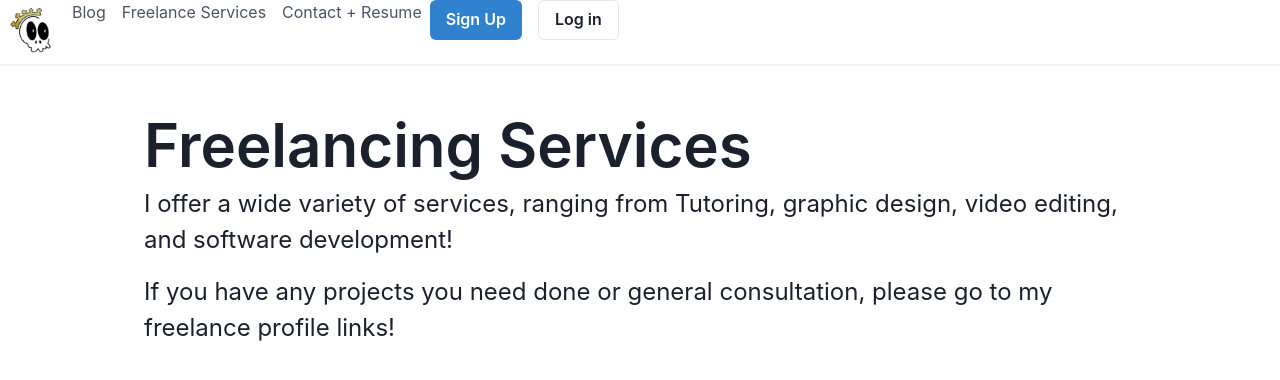
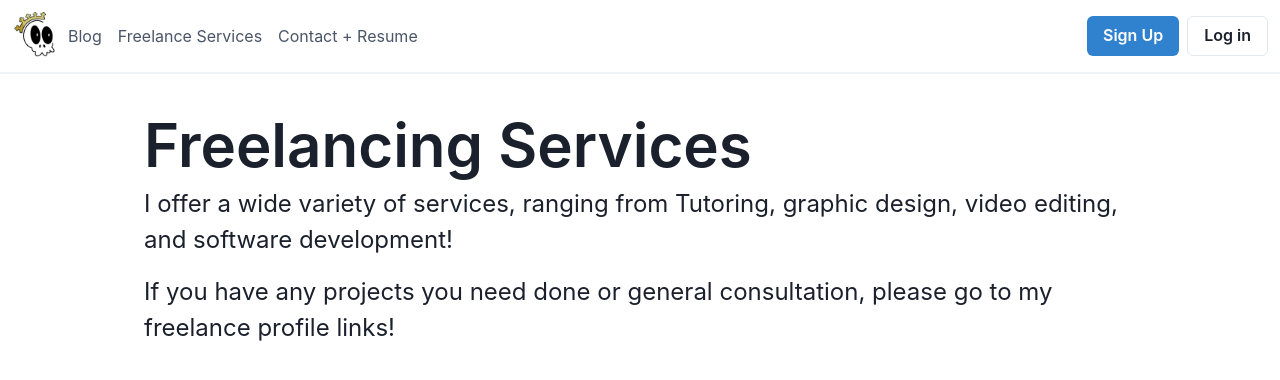
Before and after one commit to jbrummer402/Resume-Site, a Next.js app in the folder client/: page /FreelanceServices in a window 1280 px wide. Shown: the top 380 px of the page. Built offline with nearby package versions, Linux system fonts and the light colour scheme.

Commit message:
fixed navbar sizing

```diff
--- a/client/components/Nav_Components/DesktopNav.tsx
+++ b/client/components/Nav_Components/DesktopNav.tsx
@@ -26,18 +26,21 @@ import {
   ChevronRightIcon,
 } from "@chakra-ui/icons";
 
-import { NavItem, NavChild } from "../../types/nav_item.ts";
+import { NavItem } from "../../types/nav_item.ts";
+import { DesktopSubNav } from '../Nav_Components/DesktopSubNav';
 
-export const DesktopNav = () => {
+export const DesktopNav = (props) => {
   const linkColor = useColorModeValue("gray.600", "gray.200");
   const linkHoverColor = useColorModeValue("gray.800", "white");
   const popoverContentBgColor = useColorModeValue("white", "gray.800");
 
   return (
-    <>
-      {
-        NAV_ITEMS.map((navItem) => (
-          <Box key={navItem.label}>
+    <Flex alignItems={"center"} {...props}>
+      <Link mr="auto" href="/">
+        <Image h="3rem" src="\images\logos\IMG_0087.PNG" />
+      </Link>
+      {NAV_ITEMS.map((navItem) => (
+          <Box  key={navItem.label}>
             <Popover trigger={"hover"} placement={"bottom-start"}>
               <PopoverTrigger>
                 <Link
@@ -65,7 +68,7 @@ export const DesktopNav = () => {
                 >
                   <Stack>
                     {navItem.children.map((child) => (
-                      <DesktopSubNav {...child} />
+                      <DesktopSubNav {...child}/>
                     ))}
                   </Stack>
                 </PopoverContent>
@@ -74,49 +77,14 @@ export const DesktopNav = () => {
           </Box>
         ))
       }
-      <ButtonGroup mr="auto" gap="2">
+      <Spacer />
+      <ButtonGroup >
         <Button colorScheme="blue" mr="auto">Sign Up</Button>
         <Button variant="outline">Log in</Button>
       </ButtonGroup>
-    </>
+    </Flex>
   );
 };
-
-function DesktopSubNav<NavChild>(child: NavChild) {
-  return (
-    <Link
-      href={child.href}
-      role={"group"}
-      display={"block"}
-      p={2}
-      rounded={"md"}
-      _hover={{ bg: useColorModeValue("pink.50", "gray.900") }}
-    >
-      <Stack direction={"row"} align={"center"}>
-        <Box>
-          <Text
-            transition={"all .3s ease"}
-            _groupHover={{ color: "pink.400" }}
-            fontWeight={500}
-          >
-            {child.label}
-          </Text>
-          <Text fontSize={"sm"}>{child.sublabel}</Text>
-        </Box>
-        <Flex
-          transition={"all .3s ease"}
-          transform={"translateX(-10px)"}
-          opacity={0}
-          justify={"flex-end"}
-          align={"center"}
-          flex={1}
-        >
-          <Icon color={"pink.400"} w={5} h={5} as={ChevronRightIcon} />
-        </Flex>
-      </Stack>
-    </Link>
-  );
-}
 
 const NAV_ITEMS: NavItem[] = [
   {
--- a/client/components/Nav_Components/DesktopSubNav.tsx
+++ b/client/components/Nav_Components/DesktopSubNav.tsx
@@ -0,0 +1,64 @@
+import {
+  Image,
+  Box,
+  Flex,
+  Text,
+  IconButton,
+  Button,
+  Stack,
+  Collapse,
+  Icon,
+  Link,
+  Popover,
+  PopoverTrigger,
+  PopoverContent,
+  Heading,
+  ButtonGroup,
+  Spacer,
+  useColorModeValue,
+  useBreakpointValue,
+  useDisclosure,
+} from "@chakra-ui/react";
+import {
+  HamburgerIcon,
+  CloseIcon,
+  ChevronDownIcon,
+  ChevronRightIcon,
+} from "@chakra-ui/icons";
+import { NavItem } from "../../types/nav_item.ts";
+
+export const DesktopSubNav: React.FC<NavItem> = ({label, sublabel, href, children}) => {
+  return (
+    <Link
+      href={href}
+      role={"group"}
+      display={"block"}
+      p={2}
+      rounded={"md"}
+      _hover={{ bg: useColorModeValue("pink.50", "gray.900") }}
+    >
+      <Stack direction={"row"} align={"center"}>
+        <Box>
+          <Text
+            transition={"all .3s ease"}
+            _groupHover={{ color: "pink.400" }}
+            fontWeight={500}
+          >
+            {label}
+          </Text>
+          <Text fontSize={"sm"}>{sublabel}</Text>
+        </Box>
+        <Flex
+          transition={"all .3s ease"}
+          transform={"translateX(-10px)"}
+          opacity={0}
+          justify={"flex-end"}
+          align={"center"}
+          flex={1}
+        >
+          <Icon color={"pink.400"} w={5} h={5} as={ChevronRightIcon} />
+        </Flex>
+      </Stack>
+    </Link>
+  );
+}
--- a/client/components/Nav_Components/NavBar.tsx
+++ b/client/components/Nav_Components/NavBar.tsx
@@ -68,16 +68,10 @@ export function WithSubnavigation() {
             <Image h="3rem" src="\images\logos\IMG_0087.PNG" />
           </Link>
         </Flex>
-        <Flex flex={{ base: 1 }} justify={{ base: "center", md: "start" }}>
-          <Box p={{ md: "2" }} display={{ base: "none", md: "flex" }}>
-            <Link href="/">
-              <Image h="3rem" src="\images\logos\IMG_0087.PNG" />
-            </Link>
-          </Box>
-          <Flex display={{ base: "none", md: "flex" }}>
-            <DesktopNav />
-          </Flex>
-        </Flex>
+        <Box display={{base: "none", md: "inherit"}}>
+
+            <DesktopNav p={3}/>
+        </Box>
       </Box>
       <Collapse in={isOpen} animateOpacity></Collapse>
     </Box>
```
Also changed, not shown: client/types/nav_item.ts (+5 -9 lines).
